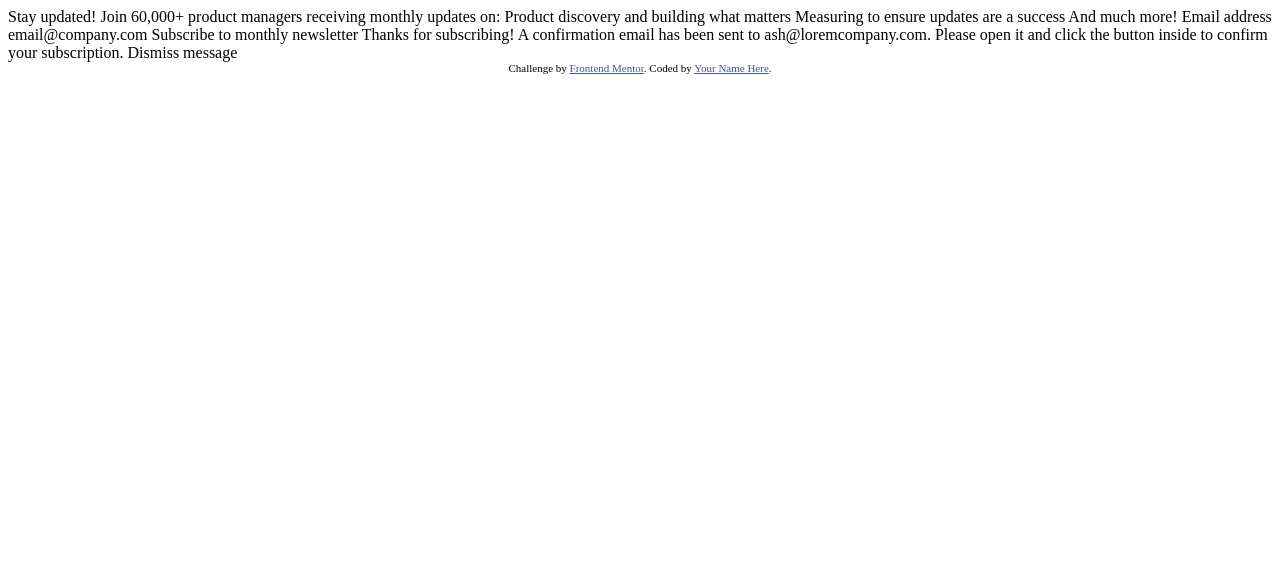
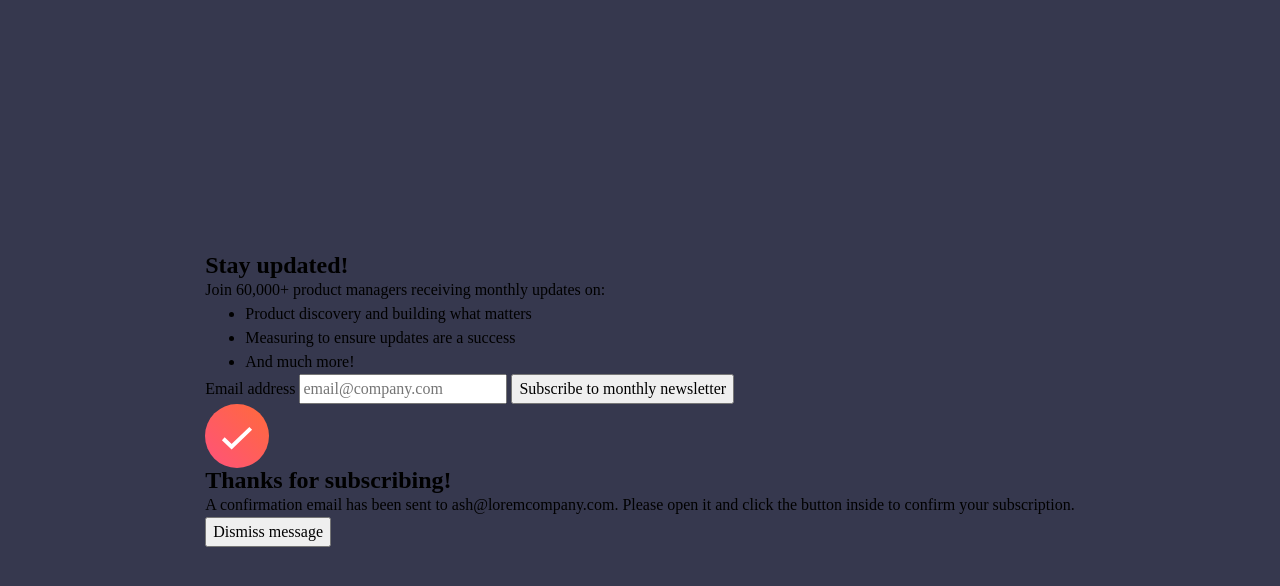
Before and after one commit to MattPahuta/newsletter-sign-up, a plain HTML site: page index.html in a window 1280 px wide. Drawn offline with Linux system fonts and the light colour scheme.

Commit message:
Add initial markup, reset, and custom vars

```diff
--- /dev/null
+++ b/css/styles.css
@@ -0,0 +1,114 @@
+/*
+Author: Matt Pahuta
+https://www.mattpahuta.com
+Date: June 2024
+*/
+
+/* **************** */
+/* Custom Variables */
+/* **************** */
+:root {
+  /* Fonts */
+  --ff-sans: "Roboto", sans-serif;
+  /* Font Sizes */
+  --fs-400: 1rem;
+  --fs-500: 1.125rem;
+  --fs-600: 2.5rem;
+  --fs-700: 3rem;
+  /* Primary Colors */
+  --clr-tomato: hsl(4, 100%, 67%);
+  --clr-pale-navy: hsl(235, 18%, 26%);
+  /* Neutral Colors */
+  --clr-gray: hsl(231, 7%, 60%);
+  --clr-charcoal-gray: hsl(235, 18%, 26%);
+  --clr-dark-slate-gray: hsl(234, 29%, 20%);
+
+  /* Border radius */
+  --br-soft: 1rem;
+  --br-round: 50%;
+
+
+}
+
+/* RESET */
+/* Josh Comeau custom css reset */
+/* https://www.joshwcomeau.com/css/custom-css-reset/ */
+*, *::before, *::after {
+  box-sizing: border-box;
+}
+
+* {
+  margin: 0;
+}
+
+html, body {
+  height: 100%;
+}
+
+body {
+  line-height: 1.5;
+  -webkit-font-smoothing: antialiased;
+}
+
+img, picture, video, canvas, svg {
+  display: block;
+  max-width: 100%;
+}
+
+input, button, textarea, select {
+  font: inherit;
+}
+
+p, h1, h2, h3, h4, h5, h6 {
+  overflow-wrap: break-word;
+}
+
+#root, #__next {
+  isolation: isolate;
+}
+
+/* BASE STYLES */
+body {
+  background-color: var(--clr-pale-navy);
+  display: grid;
+  place-items: center;
+  font-family: var(--ff-primary);
+  font-size: var(--fs-400);
+  line-height: 1.5;
+
+
+}
+
+.wrapper {
+  max-width: 1160px;
+  margin-inline: auto;
+}
+
+h1 {
+  line-height: 1.05;
+  text-wrap: balance;
+}
+
+button.button {
+  border: none;
+  background-color: transparent;
+  padding: 0;
+  cursor: pointer;
+
+  display: inline-flex;
+  align-items: center;
+  justify-content: center;
+
+  transition: 220ms all ease-in-out;
+}
+
+@media screen and (-ms-high-contrast: active) {
+  button.button {
+    border: 2px solid currentcolor;
+  }
+}
+
+.button:hover,
+.button:focus-visible {
+
+}
--- a/index.html
+++ b/index.html
@@ -3,50 +3,54 @@
 <head>
   <meta charset="UTF-8">
   <meta name="viewport" content="width=device-width, initial-scale=1.0"> <!-- displays site properly based on user's device -->
-
-  <link rel="icon" type="image/png" sizes="32x32" href="./assets/images/favicon-32x32.png">
-
+  <link rel="icon" type="image/png" sizes="32x32" href="./images/favicon-32x32.png">
   <title>Frontend Mentor | Newsletter sign-up form with success message</title>
-
-  <!-- Feel free to remove these styles or customise in your own stylesheet 👍 -->
-  <style>
-    .attribution { font-size: 11px; text-align: center; }
-    .attribution a { color: hsl(228, 45%, 44%); }
-  </style>
+  <link rel="preconnect" href="https://fonts.googleapis.com">
+  <link rel="preconnect" href="https://fonts.gstatic.com" crossorigin>
+  <link href="https://fonts.googleapis.com/css2?family=Roboto:wght@400;700&display=swap" rel="stylesheet">
+  <link rel="stylesheet" href="./css/styles.css">
+  <script src="./js/main.js" defer></script>
 </head>
 <body>
+  <main class="container">
+    <section class="form-card">
+      <picture>
+
+      </picture>
+      <div class="card-content">
+        <div class="card-text">
+          <h1>Stay updated!</h1>
+          <p>Join 60,000+ product managers receiving monthly updates on:</p>
+          <ul>
+            <li>Product discovery and building what matters</li>
+            <li>Measuring to ensure updates are a success</li>
+            <li>And much more!</li>
+          </ul>
+        </div>
+        <form class="card-form">
+          <label for="email">Email address</label>
+          <input type="email" id="email" placeholder="email@company.com">
+          <button id="subscribe-btn">Subscribe to monthly newsletter</button>
+        </form>
+      </div>
+    </section>
+
+    <section class="success-card">
+      <img src="./images/icon-success.svg" alt="">
+      <h1>Thanks for subscribing!</h1>
+      <p>A confirmation email has been sent to <span id="email-confirm" class="email-confirm">ash@loremcompany.com</span>. Please open it and click the button inside to confirm your subscription.</p>
+      <button id="dismiss-btn">Dismiss message</button>
+    </section>
+  </main>
+
 
   <!-- Sign-up form start -->
-
-  Stay updated!
-
-  Join 60,000+ product managers receiving monthly updates on:
-
-  Product discovery and building what matters
-  Measuring to ensure updates are a success
-  And much more!
-
-  Email address
-  email@company.com
-
-  Subscribe to monthly newsletter
-
   <!-- Sign-up form end -->
 
+
+
   <!-- Success message start -->
-
-  Thanks for subscribing!
-
-  A confirmation email has been sent to ash@loremcompany.com.
-  Please open it and click the button inside to confirm your subscription.
-
-  Dismiss message
-
   <!-- Success message end -->
 
-  <div class="attribution">
-    Challenge by <a href="https://www.frontendmentor.io?ref=challenge" target="_blank">Frontend Mentor</a>.
-    Coded by <a href="#">Your Name Here</a>.
-  </div>
 </body>
 </html>
```
Also changed, not shown: js/main.js (added).
